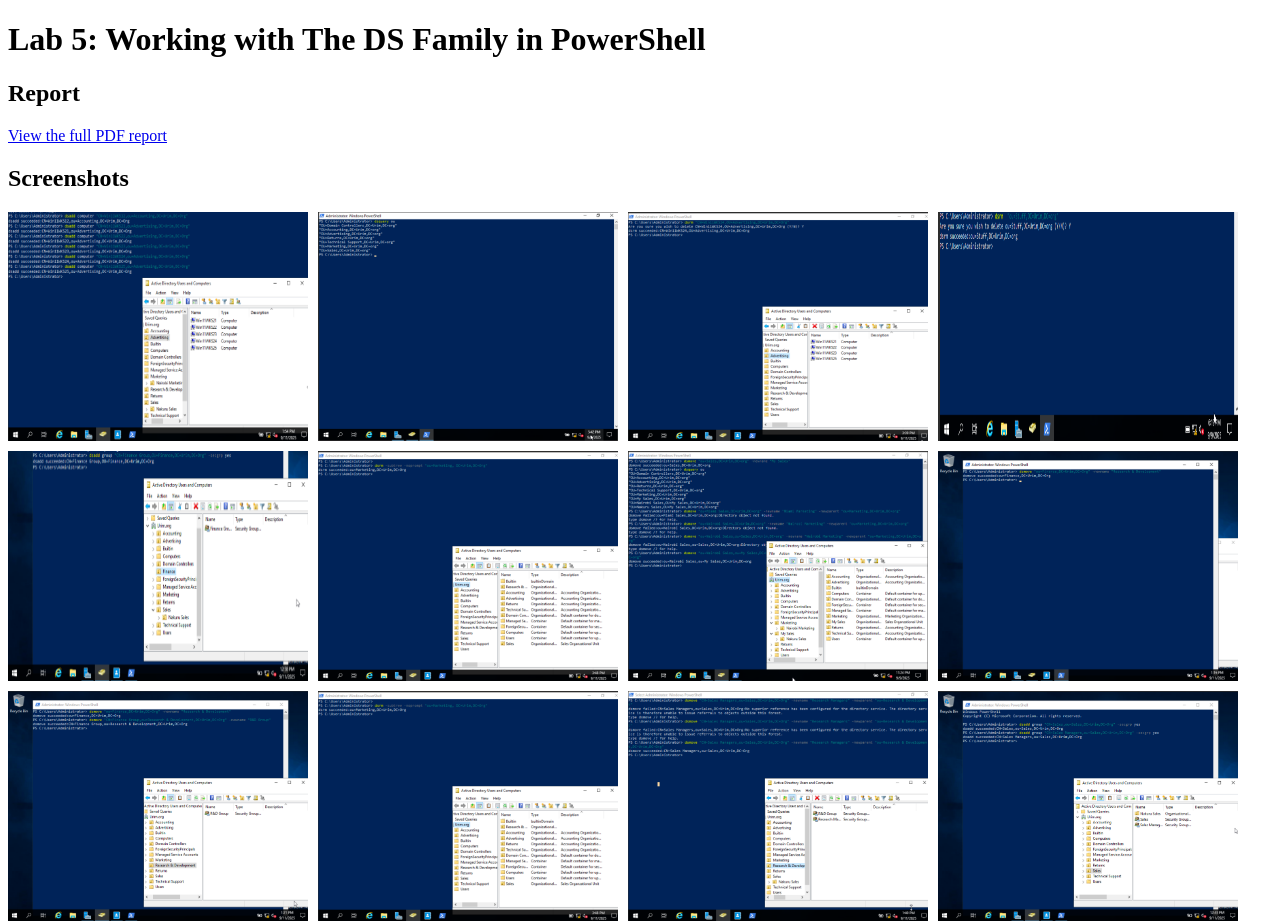
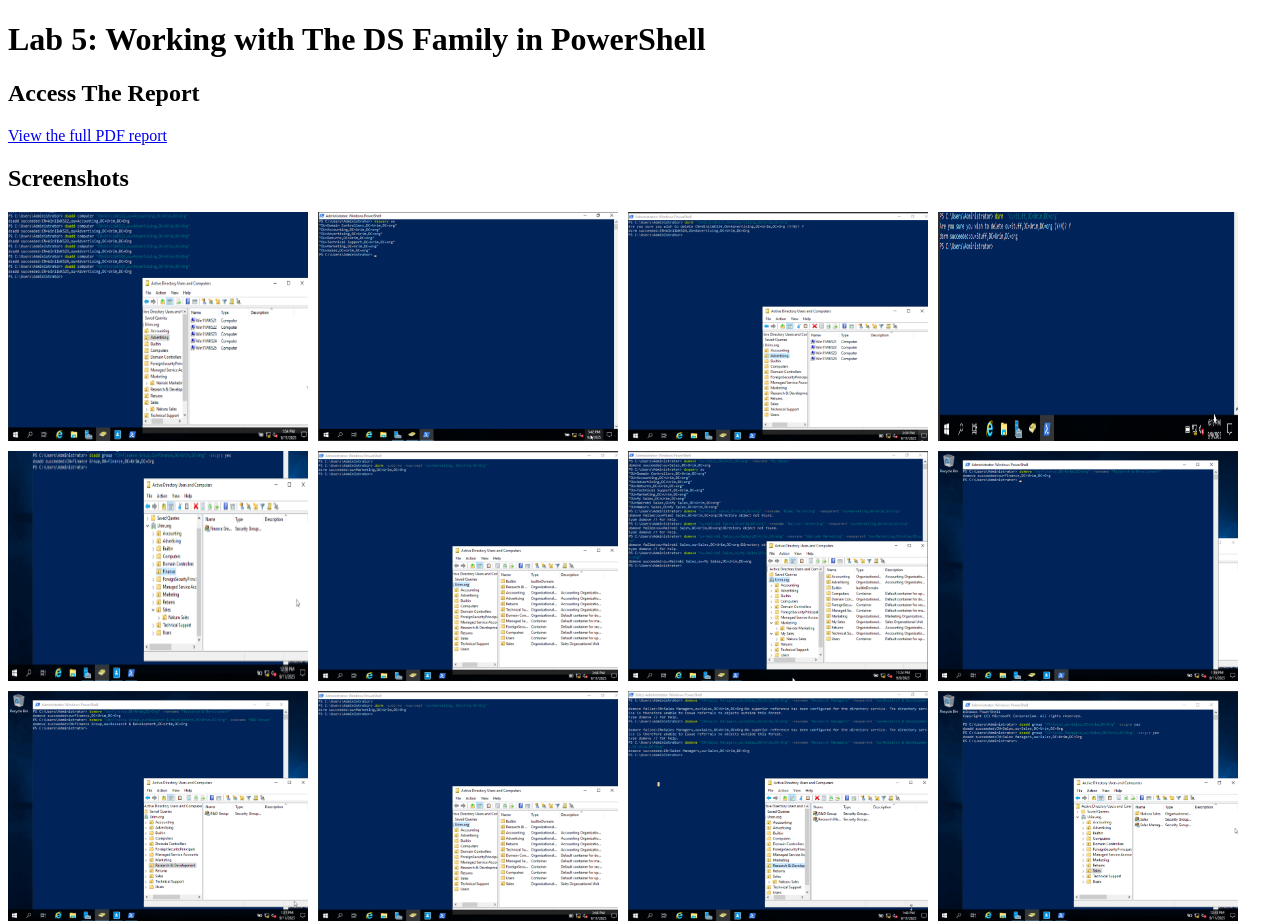
Before and after one commit to GaryKayumba/Active-Directory-Labs, a plain HTML site: page index.html in a window 1280 px wide. Shown: the top 924 px of the page. Drawn offline with Linux system fonts and the light colour scheme.

Commit message:
Update index.html

```diff
--- a/index.html
+++ b/index.html
@@ -8,7 +8,7 @@
 <body>
     <h1>Lab 5: Working with The DS Family in PowerShell</h1>
 
-    <h2>Report</h2>
+    <h2>Access The Report</h2>
     <p>
         <a href="Working with the DS Family Command in PowerShell.pdf" target="_blank">View the full PDF report</a>
     </p>
```
